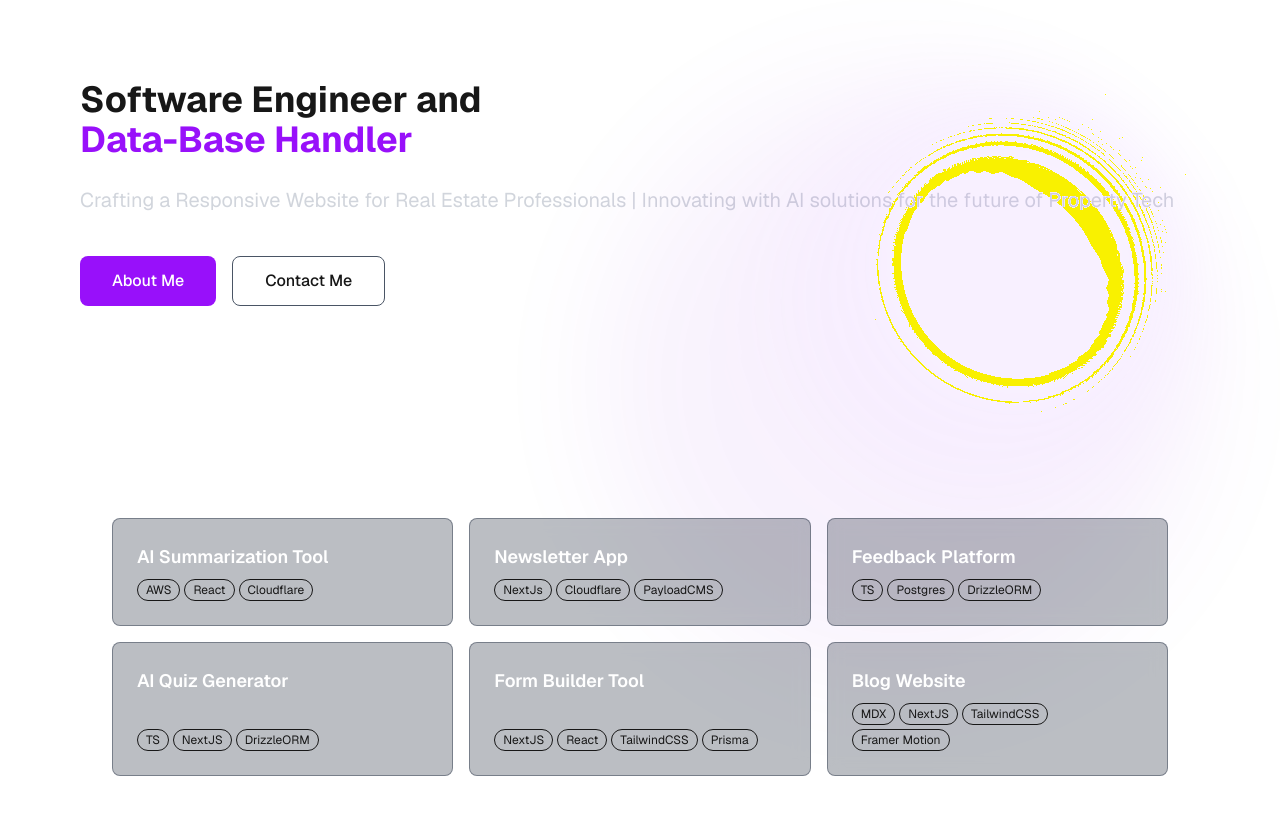
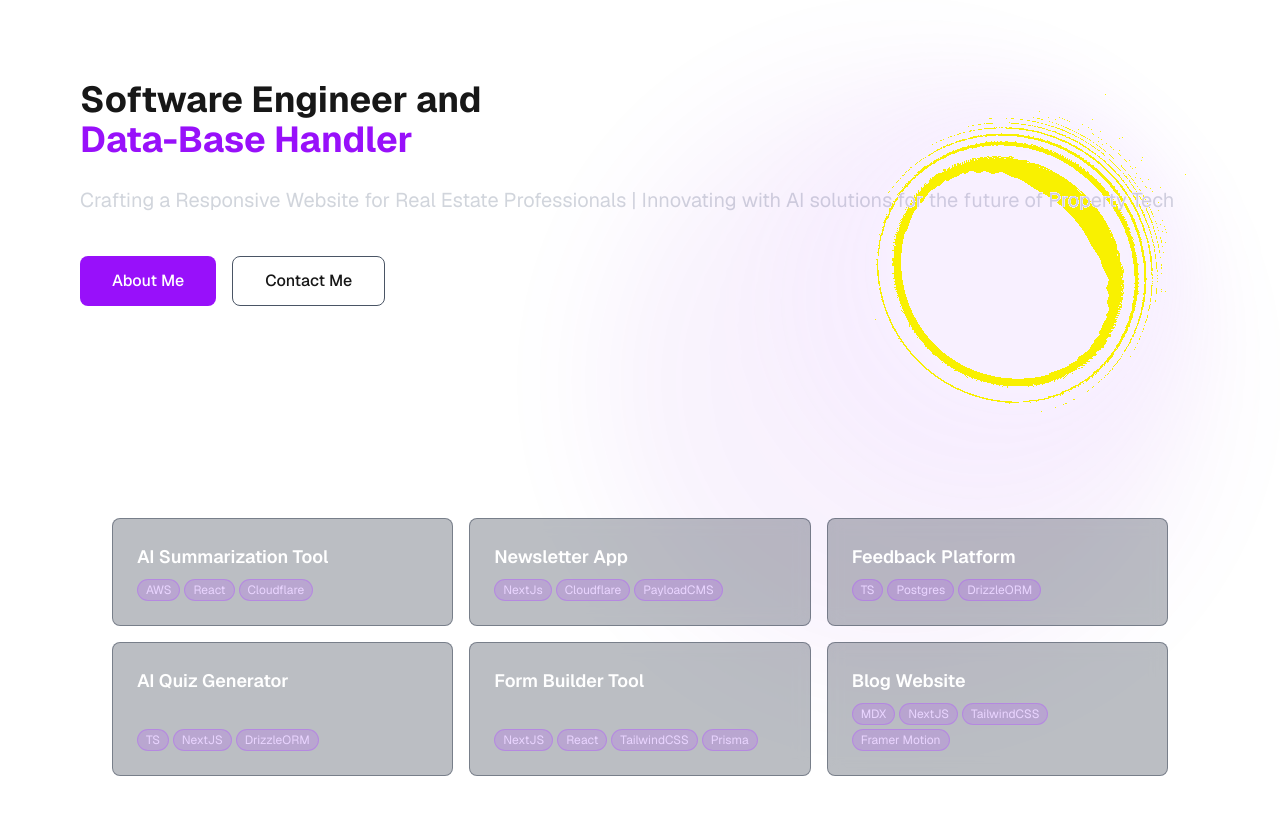
Before and after one commit to SESHAMSURYAVAMSI/surya-port, a Next.js app: page / in a window 1280 px wide. Shown: the top 814 px of the page. Built offline with nearby package versions, Linux system fonts and the light colour scheme.

Commit message:
color changed

```diff
--- a/app/components/ProjectSection.js
+++ b/app/components/ProjectSection.js
@@ -110,7 +110,7 @@ const ProjectSection = () => {
           <button
             onClick={() => handleProjectClick(project.id)}
             key={index}
-            className="bg-gray-800/30 backdrop-blur-sm rounded-lg p-6 border border-gray-700/50 hover:border-primary-500/50 transition-colors hover:shadow-sm text-left"
+            className="bg-gray-800/30 backdrop-blur-sm rounded-lg p-6 border border-gray-700/50 hover:border-purple-500/50 transition-colors hover:shadow-sm text-left"
           >
             <div className="flex flex-col h-full">
               <h3 className="text-lg font-semibold text-white mb-2">{project.title}</h3>
@@ -118,7 +118,7 @@ const ProjectSection = () => {
                 {project.tags.map((tag, index) => (
                   <span
                     key={index}
-                    className="px-2 py-0.5 text-xs rounded-full bg-primary-500/20 text-primary-200 border border-primary-500/30 "
+                    className="px-2 py-0.5 text-xs rounded-full bg-purple-500/20 text-purple-200 border border-purple-500/30 "
                   >
                     {tag}
                   </span>
```
